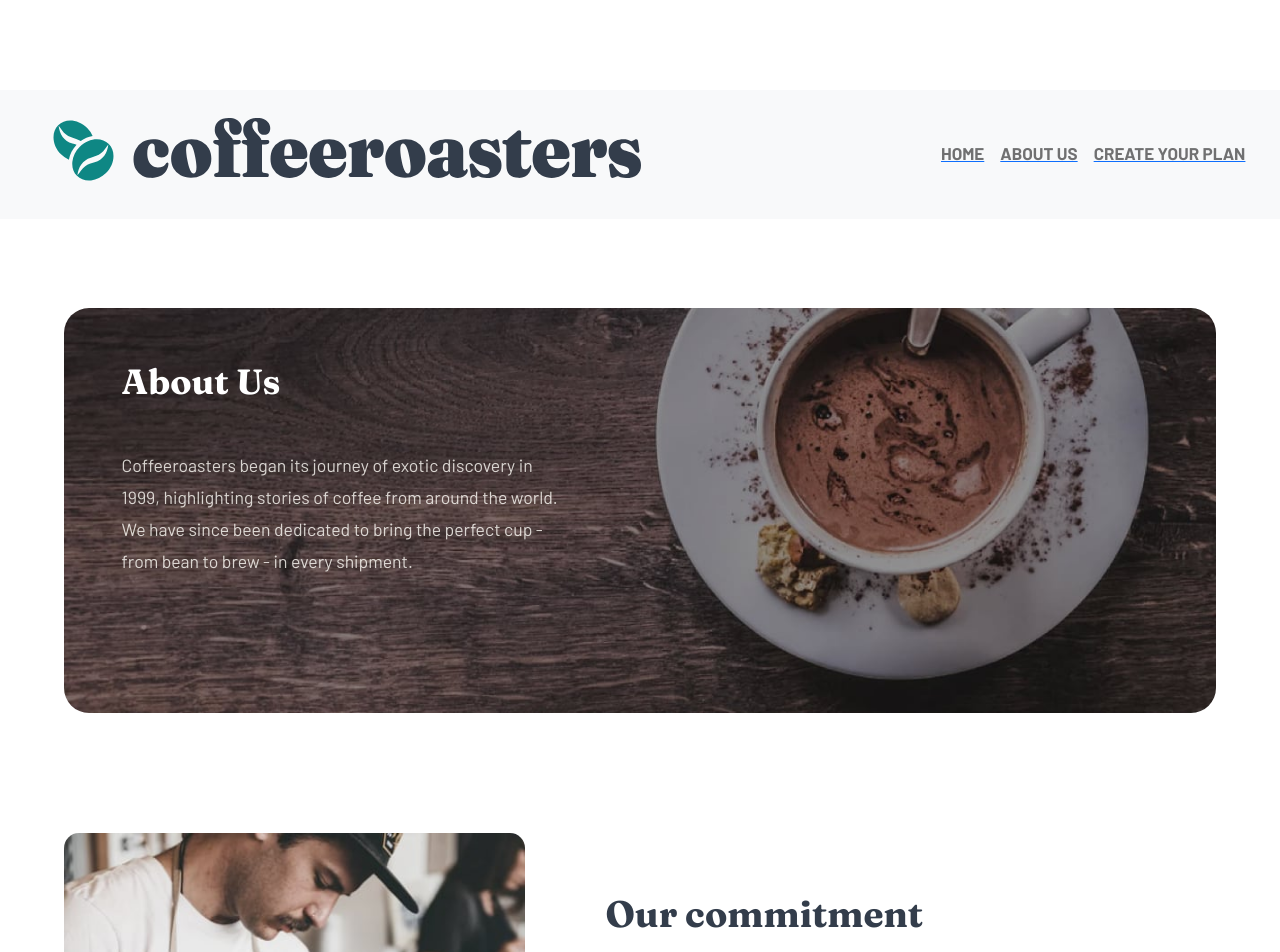
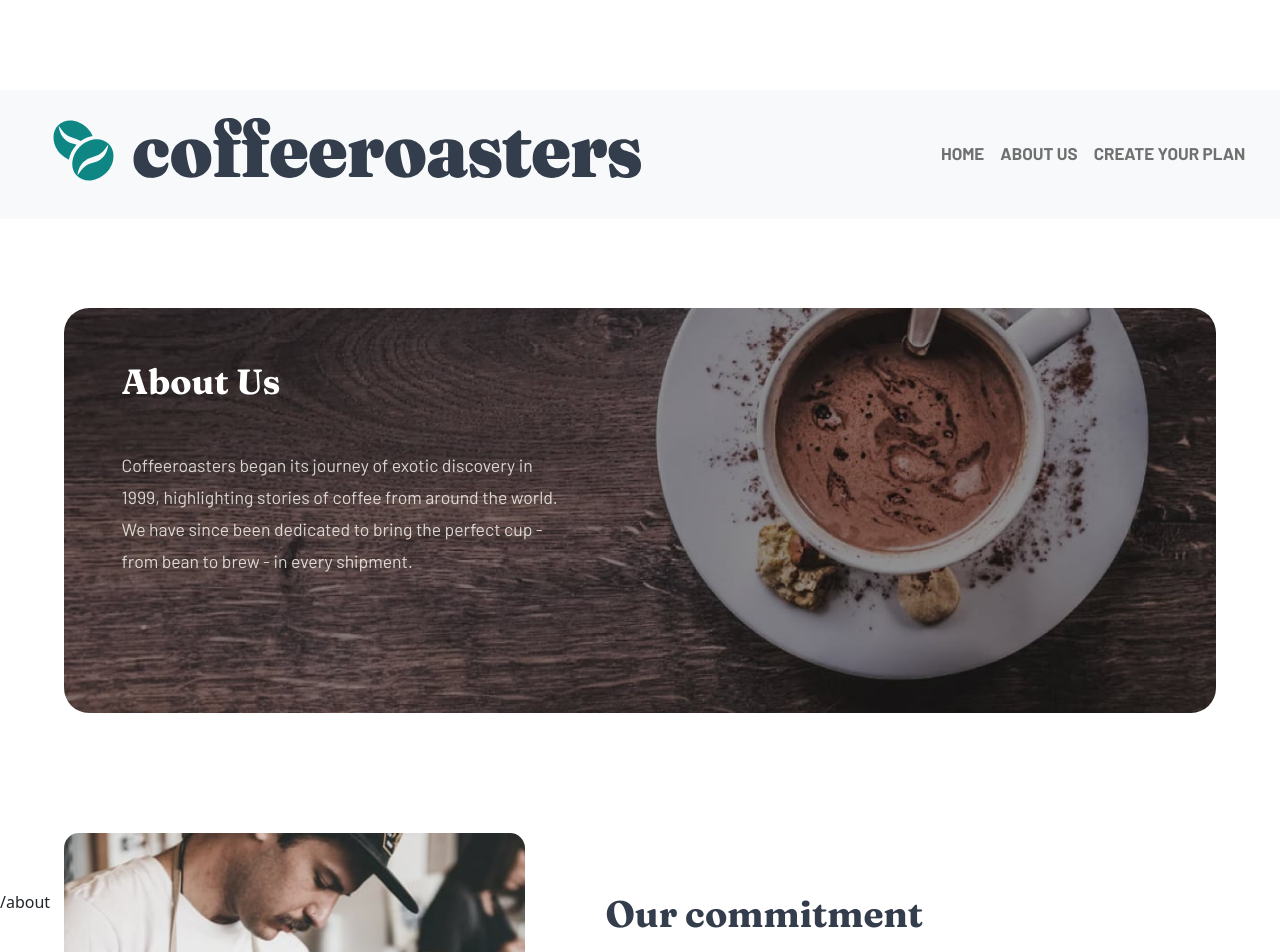
Before and after one commit to Protector1985/coffee-page, a React (Create React App) app: page /about in a window 1280 px wide. Shown: the top 952 px of the page. Built offline with nearby package versions, Linux system fonts and the light colour scheme.

Commit message:
started writing tests for components

```diff
--- a/src/App.js
+++ b/src/App.js
@@ -1,5 +1,5 @@
 import React, {Fragment} from 'react';
-import {Switch, Route, BrowserRouter as Router} from 'react-router-dom'
+import {Switch, Route, BrowserRouter as Router, useLocation} from 'react-router-dom'
 
 import masterCSS from './master.module.css'
 import Header from './components/header/Header'
@@ -7,9 +7,15 @@ import Home from './components/body/Home'
 import About from './components/body/About'
 import CreatePlan from './components/body/CreatePlan'
 
+//location for testing.
+export const DisplayLocation = () => {
+    const location = useLocation()
+    console.log(location)
+    return <div data-testid="location-display">{location.pathname}</div>
+}
 
 
-function App() {
+ export function App() {
   return (
     <Router>
         <Switch>
@@ -30,6 +36,7 @@ function App() {
 
           </div>
         </Switch>
+        <DisplayLocation />
     </Router>
 
 
--- a/src/components/body/About.js
+++ b/src/components/body/About.js
@@ -39,9 +39,9 @@ function About() {
 
     return (
         <div className={bodyCSS.bodyWrapper}>
-            <Intro headline={introHeadline} paragraph={introParagraph} pictureArr={picArray} btn={false} headlineSize="sm" />
-            <Commitment />
-            <Quality />
+            <Intro key="intro" headline={introHeadline} paragraph={introParagraph} pictureArr={picArray} btn={false} headlineSize="sm" />
+            <Commitment key="commitment" />
+            <Quality key="quality"/>
 
             <div className={bodyCSS.mainHeadContainer}>
                 <h5 className={bodyCSS.mainHead}>Our headquarters</h5>
@@ -52,6 +52,7 @@ function About() {
                     console.log(item)
                     return (
                             <Headquarters
+                                key={`${item.headline}_headquarters`}
                                 Icon={item.pic}
                                 headline={item.headline}
                                 street={item.street}
--- a/src/components/body/Howsection/Howsection.js
+++ b/src/components/body/Howsection/Howsection.js
@@ -35,7 +35,7 @@ function Howsection({theme}) {
             <h4 className={returnHeadClassName(theme)}>How it works</h4>
             <div className={returnContainerClassName(theme)}>
                 {steps.map((step, index) => {
-                    return <Howbox index={index} step={step.step} headline={step.headline} paragraph={step.paragraph} theme={theme} />
+                    return <Howbox key={step.headline} index={index} step={step.step} headline={step.headline} paragraph={step.paragraph} theme={theme} />
                 })}
             </div>
         </div>
--- a/src/components/body/Quality/Quality.js
+++ b/src/components/body/Quality/Quality.js
@@ -37,8 +37,8 @@ function Quality() {
         <div className={qualityCSS.container}>
             {getImage(width)}
             <div className={qualityCSS.textContainer}>
-                <Headline />
-                <Paragraph />
+                <Headline key="Quality_Headline" />
+                <Paragraph key="Quality_Paragraph" />
             </div>
 
         </div>
--- a/src/components/body/Whysection/Whysection.js
+++ b/src/components/body/Whysection/Whysection.js
@@ -26,7 +26,7 @@ function Whysection() {
                     <p className={whyCSS.paragraph}>A large part of our role is choosing which particular coffees will be featured  in our range. This means working closely with the best coffee growers to give you a more impactful experience on every level.</p>
                         <div className={whyCSS.whyboxes}>
                             {whyBoxItems.map((item) => {
-                                return <Whybox icon={item.icon} headline={item.headline} paragraph={item.paragraph} />
+                                return <Whybox key={`${item.headline}_Whybox`} icon={item.icon} headline={item.headline} paragraph={item.paragraph} />
                             })}
                         </div>
                 </div>
--- a/src/components/header/Header.js
+++ b/src/components/header/Header.js
@@ -53,27 +53,15 @@ function Header() {
                 <NavbarToggler className={burgerCSS.toggleButton} onClick={toggle} />
                 <Collapse  isOpen={isOpen} navbar>
                 <Nav className='mr-auto' navbar>
-
                     <NavItem>
-                   <Link to="/">
-                        <NavLink className={`${headerCSS.linkItem} ${headerCSS.firstItem}`}>HOME</NavLink>
-                   </Link>
+                        <NavLink className={`${headerCSS.linkItem} ${headerCSS.firstItem}`} href="/">HOME</NavLink>
                     </NavItem>
-
                     <NavItem>
-                    <Link to="/about">
-                        <NavLink className={headerCSS.linkItem}>ABOUT US</NavLink>
-                    </Link>
-
+                        <NavLink className={headerCSS.linkItem} href="about">ABOUT US</NavLink>
                     </NavItem>
-
                     <NavItem>
-                    <Link to="/plan" >
-                        <NavLink className={headerCSS.linkItem}>CREATE YOUR PLAN</NavLink>
-                    </Link>
-
+                            <NavLink className={headerCSS.linkItem} href="/plan">CREATE YOUR PLAN</NavLink>
                     </NavItem>
-
                 </Nav>
             </Collapse>
         </Navbar>
```
Also changed, not shown: 1 other file (tests, documents, lock files or other folders). Lines whose indentation alone changed are shown as unchanged.
